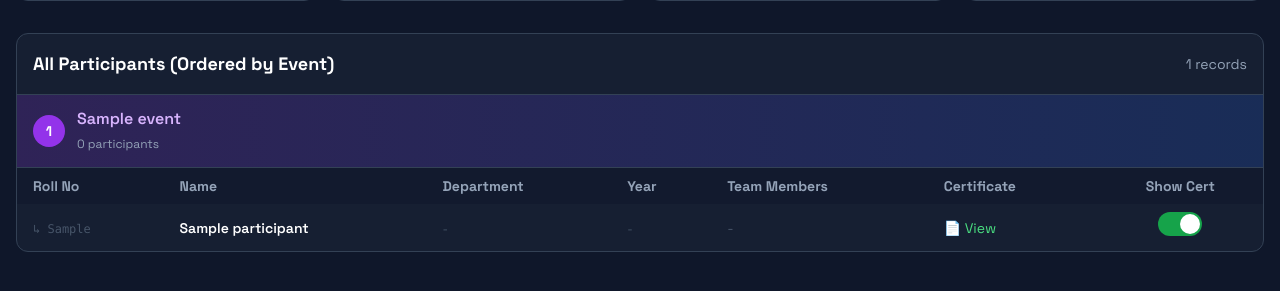
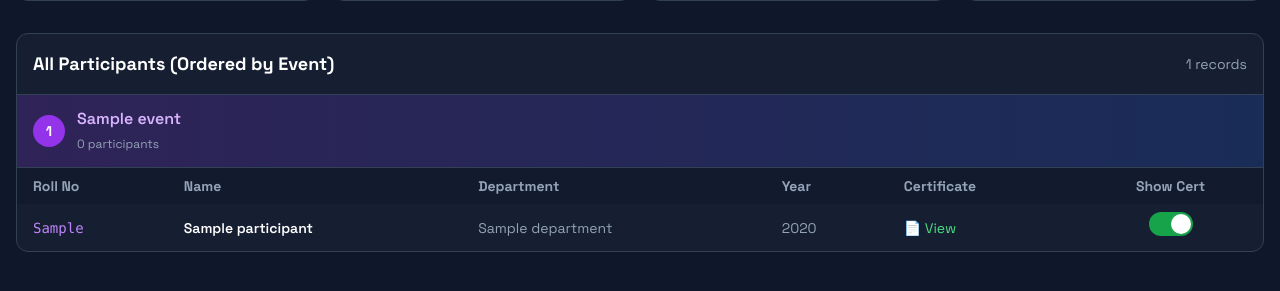
Before and after one commit to Madhan2006p/AutoCertificationGen, a FastAPI app: template templates/admin_dashboard.html in a window 1280 px wide. Shown: the part 192-483 px from the top of the page. Run offline with FastAPI, Linux system fonts and the light colour scheme; the template is opened without the code that fills it: most values are stand-ins (such as "Sample title", 1, 10 or a date in 2020); some libraries are stand-ins or nearby versions.

Commit message:
feat: Flatten participant display in admin dashboard
- Removed indentation and team hierarchy visuals
- Removed 'Team Members' column
- All participants now appear as standard individual rows
- Simplifies admin view while maintaining data integrity
- Matches public website display logic

```diff
--- a/templates/admin_dashboard.html
+++ b/templates/admin_dashboard.html
@@ -96,7 +96,6 @@
                             <th class="px-4 py-2">Name</th>
                             <th class="px-4 py-2">Department</th>
                             <th class="px-4 py-2">Year</th>
-                            <th class="px-4 py-2">Team Members</th>
                             <th class="px-4 py-2">Certificate</th>
                             <th class="px-4 py-2 text-center">Show Cert</th>
                         </tr>
@@ -104,43 +103,18 @@
                     <tbody class="divide-y divide-slate-700/50">
                         {% endif %}
 
-                        <tr
-                            class="{% if p.member_role == 'member' %}bg-slate-800/30{% endif %} hover:bg-slate-700/20 transition-colors">
+                        <tr class="hover:bg-slate-700/20 transition-colors">
                             <td class="px-4 py-2 font-mono text-purple-400 text-sm">
-                                {% if p.member_role == 'leader' %}
                                 {{ p.roll_no }}
-                                {% else %}
-                                <span class="text-slate-600 text-xs">↳ {{ p.roll_no }}</span>
-                                {% endif %}
                             </td>
                             <td class="px-4 py-2 text-sm">
-                                {% if p.member_role == 'member' %}
-                                <span class="pl-4 text-blue-300">👤 {{ p.name or '-' }}</span>
-                                {% else %}
                                 <span class="font-semibold">{{ p.name or '-' }}</span>
-                                {% endif %}
                             </td>
                             <td class="px-4 py-2 text-slate-400 text-sm">
-                                {% if p.member_role == 'leader' %}
                                 {{ p.department or '-' }}
-                                {% else %}
-                                <span class="text-slate-600 text-xs">-</span>
-                                {% endif %}
                             </td>
                             <td class="px-4 py-2 text-slate-400 text-sm">
-                                {% if p.member_role == 'leader' %}
                                 {{ p.year or '-' }}
-                                {% else %}
-                                <span class="text-slate-600 text-xs">-</span>
-                                {% endif %}
-                            </td>
-                            <td class="px-4 py-2 text-sm">
-                                {% if p.member_role == 'leader' and p.team_members %}
-                                <span class="text-slate-500 text-xs">{{ (p.team_members.split(',') | length) }}
-                                    member(s)</span>
-                                {% else %}
-                                <span class="text-slate-600">-</span>
-                                {% endif %}
                             </td>
                             <td class="px-4 py-2">
                                 {% if p.cert_url %}
```
